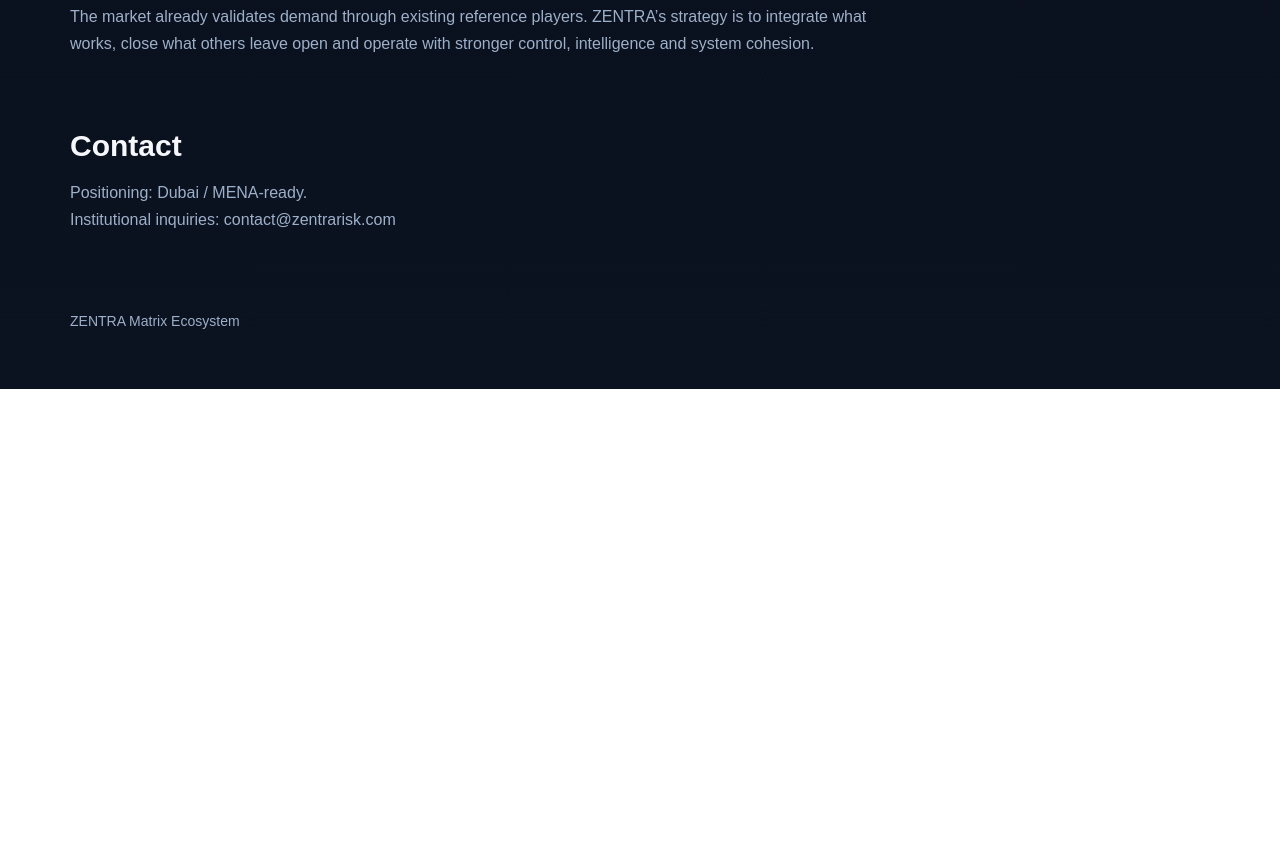
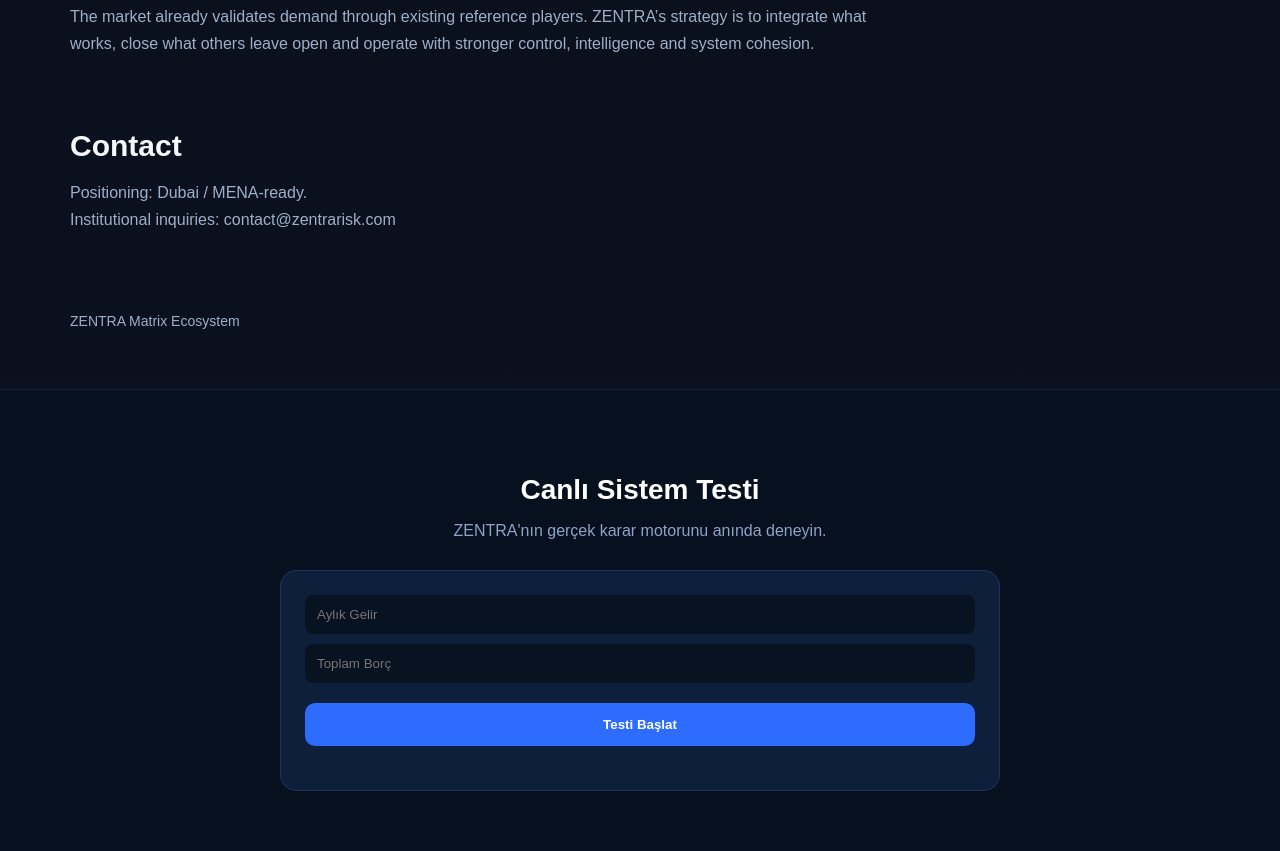
Before and after one commit to Mehmetaltas/zentra-core, a website: page investor.html in a window 1280 px wide. Shown: the part 3296-4147 px from the top of the page. Before the commit the page ends 3685 px from the top, so only its background shows below. Drawn offline with Linux system fonts and the light colour scheme; no server answers.

Commit message:
add live CTA to investor root page

```diff
--- a/investor.html
+++ b/investor.html
@@ -1046,5 +1046,94 @@
       });
   </script>
 
+
+<!-- ========================= -->
+<!-- ZENTRA LIVE ACTION CTA -->
+<!-- ========================= -->
+<section style="padding:60px 20px;background:#06101f;border-top:1px solid #13233a;">
+  <div style="max-width:720px;margin:0 auto;text-align:center;">
+
+    <h2 style="font-size:28px;color:#fff;margin-bottom:10px;">
+      Canlı Sistem Testi
+    </h2>
+
+    <p style="color:#8ea3c7;margin-bottom:30px;">
+      ZENTRA'nın gerçek karar motorunu anında deneyin.
+    </p>
+
+    <div style="background:#0d1f3b;padding:24px;border-radius:16px;border:1px solid #1d3557;">
+
+      <input id="income" type="number" placeholder="Aylık Gelir"
+        style="width:100%;padding:12px;margin-bottom:10px;border-radius:8px;border:none;background:#081321;color:#fff;" />
+
+      <input id="debt" type="number" placeholder="Toplam Borç"
+        style="width:100%;padding:12px;margin-bottom:20px;border-radius:8px;border:none;background:#081321;color:#fff;" />
+
+      <button onclick="runZentraTest()"
+        style="width:100%;padding:14px;background:#2d6cff;color:#fff;border:none;border-radius:10px;font-weight:700;cursor:pointer;">
+        Testi Başlat
+      </button>
+
+      <div id="loading" style="display:none;margin-top:15px;color:#7ea6ff;">
+        Hesaplanıyor...
+      </div>
+
+      <div id="result" style="margin-top:20px;text-align:left;"></div>
+
+    </div>
+  </div>
+</section>
+
+<script>
+async function runZentraTest() {
+  const income = document.getElementById("income").value;
+  const debt = document.getElementById("debt").value;
+
+  const resultBox = document.getElementById("result");
+  const loading = document.getElementById("loading");
+
+  resultBox.innerHTML = "";
+  loading.style.display = "block";
+
+  try {
+    const res = await fetch("https://zentra-core.vercel.app/api/v1/send-report", {
+      method: "POST",
+      headers: {
+        "Content-Type": "application/json"
+      },
+      body: JSON.stringify({
+        to: "contact@zentrarisk.com",
+        income: Number(income),
+        debt: Number(debt)
+      })
+    });
+
+    const data = await res.json();
+
+    loading.style.display = "none";
+
+    if (!data.ok) {
+      resultBox.innerHTML = "<p style='color:red;'>Hata oluştu</p>";
+      return;
+    }
+
+    resultBox.innerHTML = `
+      <div style="background:#081321;padding:16px;border-radius:12px;border:1px solid #1d3557;">
+        <p><b>Karar:</b> ${data.result.decision}</p>
+        <p><b>Skor:</b> ${data.result.score}</p>
+        <p style="margin-top:10px;">
+          <a href="${data.link}" target="_blank" style="color:#2d6cff;font-weight:700;">
+            Detaylı Raporu Aç
+          </a>
+        </p>
+      </div>
+    `;
+  } catch (err) {
+    loading.style.display = "none";
+    resultBox.innerHTML = "<p style='color:red;'>Bağlantı hatası</p>";
+  }
+}
+</script>
+
 </body>
 </html>
```
